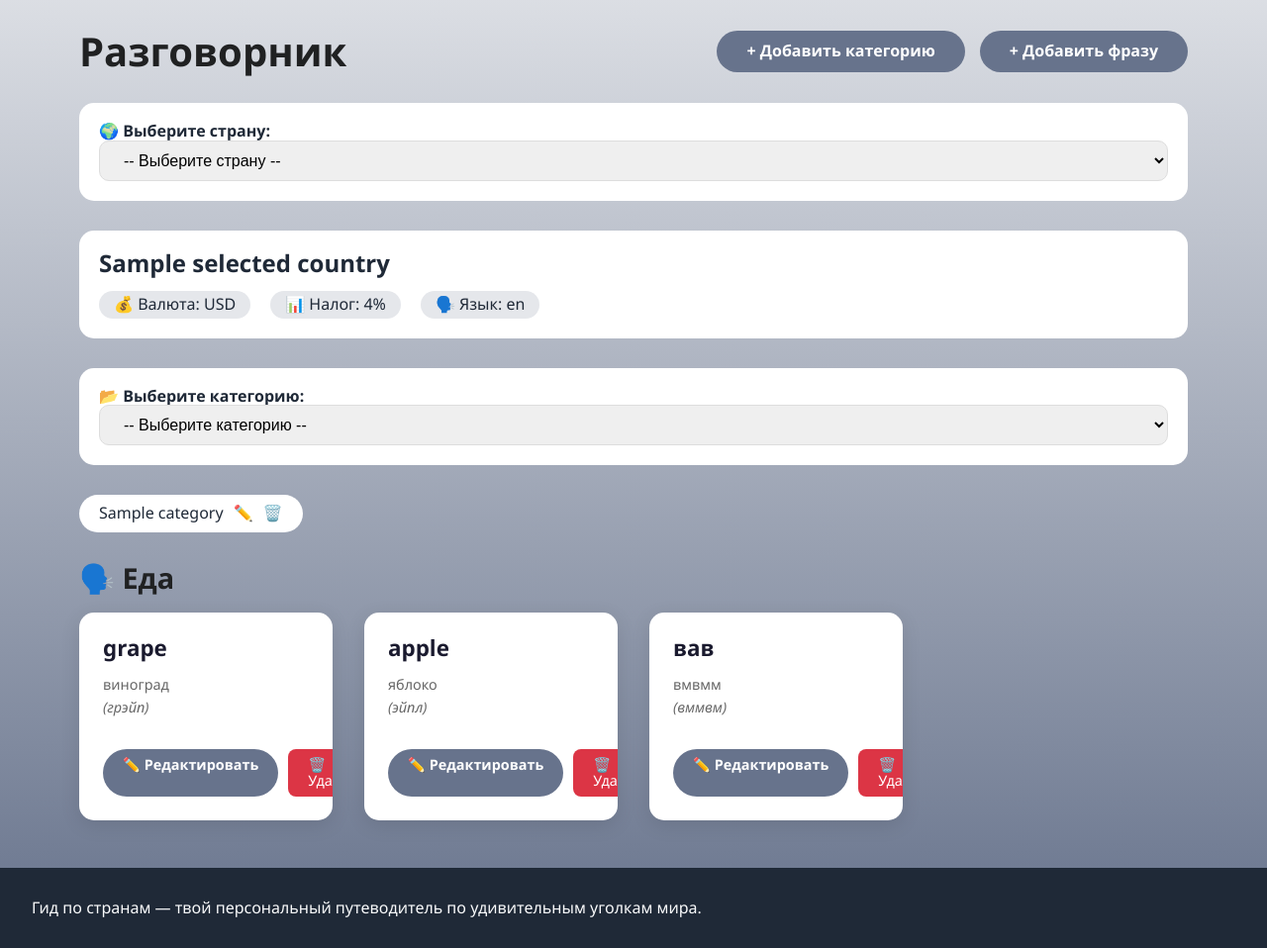
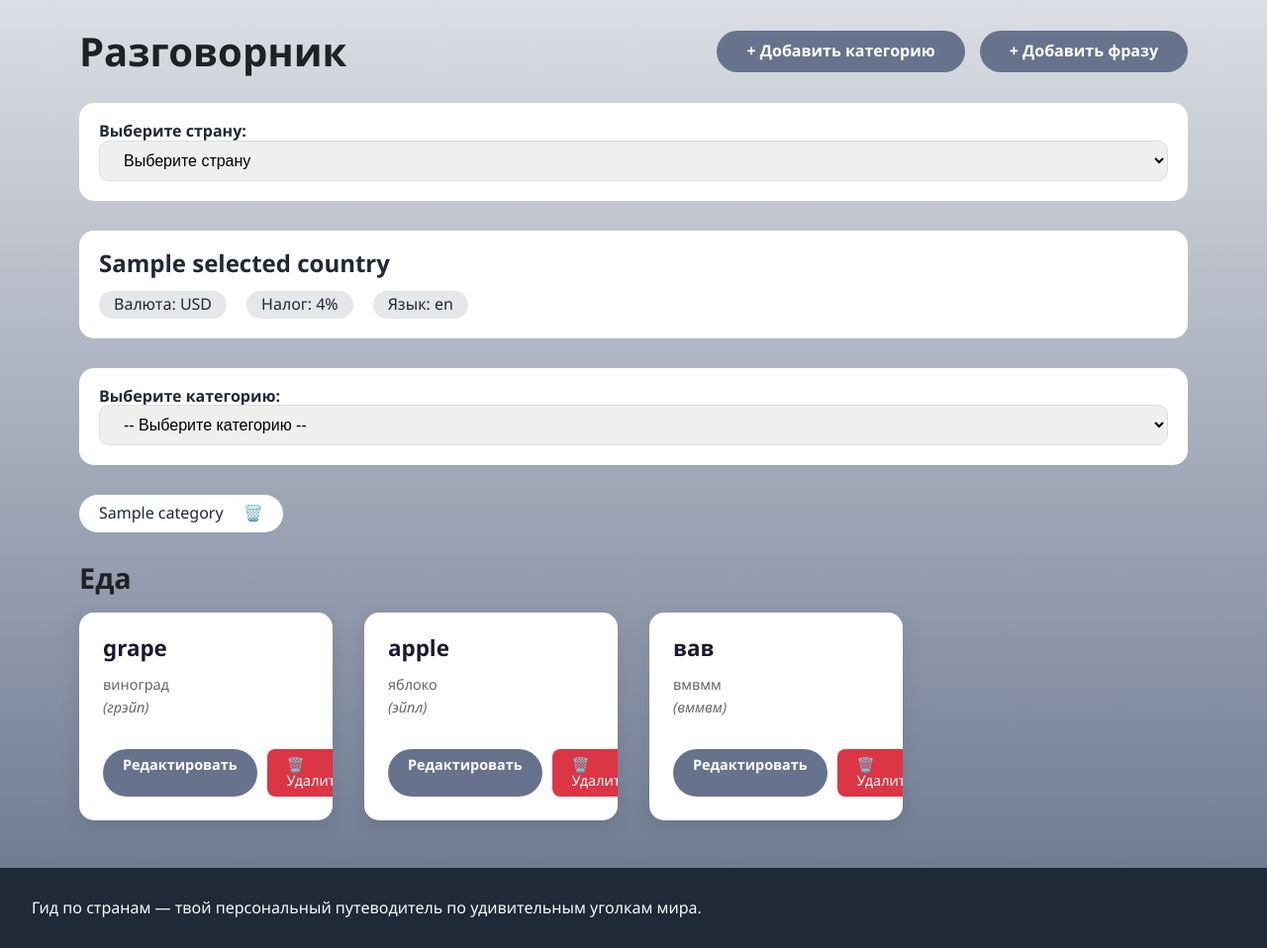
Before and after one commit to ARIA-1M/CountryGuide, a Django app: template GC/guide_project/guides/templates/guides/phrases_list.html in a window 1280 px wide. Shown: the part 82-1040 px from the top of the page at 99% size. Run offline with Django 5.2, Linux system fonts and the light colour scheme; data comes from the database, SQL or seed files in the repository; both versions use the stored data as it was after the commit; tables that the repository leaves empty hold one stand-in row (values such as "Sample post"); the template is opened without the code that fills it: values that come from a table or form of the project are taken from there, most other values are stand-ins (such as "Sample title", 1, 10 or a date in 2020); parts of the project's set-up code (start-up, migrations or seed data) failed here and were passed over.

Commit message:
вторая версия со стилями

```diff
--- a/GC/guide_project/guides/templates/guides/phrases_list.html
+++ b/GC/guide_project/guides/templates/guides/phrases_list.html
@@ -17,9 +17,9 @@
         <!-- Выбор страны -->
         <div class="filter-section" style="background: white; padding: 20px; border-radius: 15px; margin-bottom: 30px;">
             <form method="get">
-                <label for="country_id" style="font-weight: 600; margin-right: 15px;">🌍 Выберите страну:</label>
+                <label for="country_id" style="font-weight: 600; margin-right: 15px;">Выберите страну:</label>
                 <select name="country_id" id="country_id" onchange="this.form.submit()" style="padding: 10px 20px; border-radius: 10px; border: 1px solid #ddd;">
-                    <option value="">-- Выберите страну --</option>
+                    <option value="">Выберите страну</option>
                     {% for country in countries %}
                         <option value="{{ country.id }}" {% if selected_country_id|stringformat:"s" == country.id|stringformat:"s" %}selected{% endif %}>
                             {{ country.name }}
@@ -34,9 +34,9 @@
             <div class="country-info" style="background: white; border-radius: 15px; padding: 20px; margin-bottom: 30px;">
                 <h2 style="margin-bottom: 15px;">{{ selected_country.name }}</h2>
                 <div style="display: flex; gap: 20px; flex-wrap: wrap;">
-                    <span style="background: #E5E7EB; padding: 5px 15px; border-radius: 20px;">💰 Валюта: {{ selected_country.currency }}</span>
-                    <span style="background: #E5E7EB; padding: 5px 15px; border-radius: 20px;">📊 Налог: {{ selected_country.vat_rate }}%</span>
-                    <span style="background: #E5E7EB; padding: 5px 15px; border-radius: 20px;">🗣️ Язык: {{ selected_country.language }}</span>
+                    <span style="background: #E5E7EB; padding: 5px 15px; border-radius: 20px;">Валюта: {{ selected_country.currency }}</span>
+                    <span style="background: #E5E7EB; padding: 5px 15px; border-radius: 20px;">Налог: {{ selected_country.vat_rate }}%</span>
+                    <span style="background: #E5E7EB; padding: 5px 15px; border-radius: 20px;">Язык: {{ selected_country.language }}</span>
                 </div>
             </div>
 
@@ -45,7 +45,7 @@
                 <div class="filter-section" style="background: white; padding: 20px; border-radius: 15px; margin-bottom: 30px;">
                     <form method="get">
                         <input type="hidden" name="country_id" value="{{ selected_country.id }}">
-                        <label for="category_id" style="font-weight: 600; margin-right: 15px;">📂 Выберите категорию:</label>
+                        <label for="category_id" style="font-weight: 600; margin-right: 15px;">Выберите категорию:</label>
                         <select name="category_id" id="category_id" onchange="this.form.submit()" style="padding: 10px 20px; border-radius: 10px; border: 1px solid #ddd;">
                             <option value="">-- Выберите категорию --</option>
                             {% for category in categories %}
@@ -62,7 +62,7 @@
                     {% for category in categories %}
                         <div style="background: white; padding: 10px 20px; border-radius: 25px; display: inline-flex; align-items: center; gap: 10px;">
                             <span>{{ category.title }}</span>
-                            <a href="{% url 'guides:category_edit' category.id %}" style="color: #4CAF50; text-decoration: none;">✏️</a>
+                            <a href="{% url 'guides:category_edit' category.id %}" style="color: #4CAF50; text-decoration: none;"></a>
                             <a onclick="document.getElementById('deleteCategoryModal{{ category.id }}').style.display='flex'; return false;" style="color: #f44336; text-decoration: none; cursor: pointer;">🗑️</a>
                         </div>
 
@@ -85,7 +85,7 @@
             {% endif %}
 
             {% if selected_category and phrases %}
-                <h2 class="countries-title" style="font-size: 1.8rem; margin: 30px 0 20px;">🗣️ {{ selected_category.title }}</h2>
+                <h2 class="countries-title" style="font-size: 1.8rem; margin: 30px 0 20px;">{{ selected_category.title }}</h2>
                 <div class="countries-grid">
                     {% for phrase in phrases %}
                     <div class="country-card">
@@ -98,7 +98,7 @@
                                 {% endif %}
                             </p>
                             <div style="margin-top: 15px; display: flex; gap: 10px;">
-                                <a href="{% url 'guides:phrase_edit' phrase.id %}" class="btn-primary" style="padding: 8px 20px; font-size: 0.9rem;">✏️ Редактировать</a>
+                                <a href="{% url 'guides:phrase_edit' phrase.id %}" class="btn-primary" style="padding: 8px 20px; font-size: 0.9rem;">Редактировать</a>
                                 <a onclick="document.getElementById('deletePhraseModal{{ phrase.id }}').style.display='flex'; return false;" class="btn-danger" style="padding: 8px 20px; font-size: 0.9rem; text-decoration: none; display: inline-block; border-radius: 8px;">🗑️ Удалить</a>
                             </div>
                         </div>
```
Also changed, not shown: GC/guide_project/guides/templates/guides/articles_list.html (+9 -9 lines), GC/guide_project/db.sqlite3, GC/guide_project/media/apps_logos/C00B8C39-15D5-4FF4-86FE-3CE991FC31AF.png (added), GC/guide_project/media/apps_logos/markoub.webp (added), GC/guide_project/media/apps_logos/voiceTra.webp (added), 1 other file.
